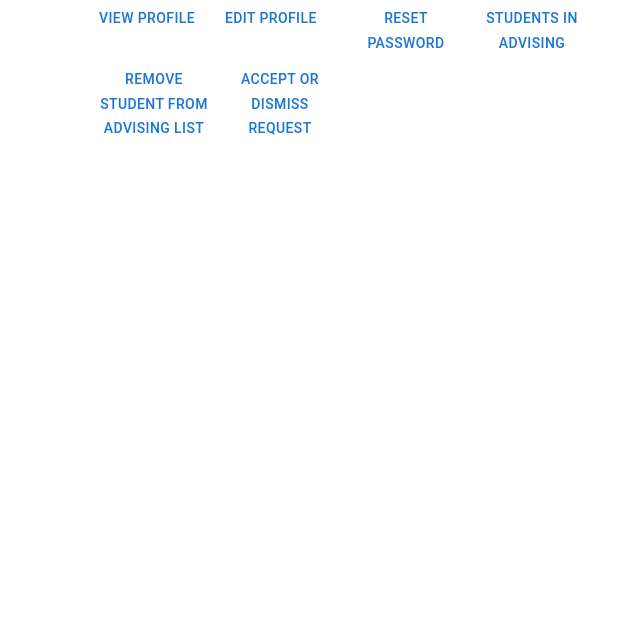
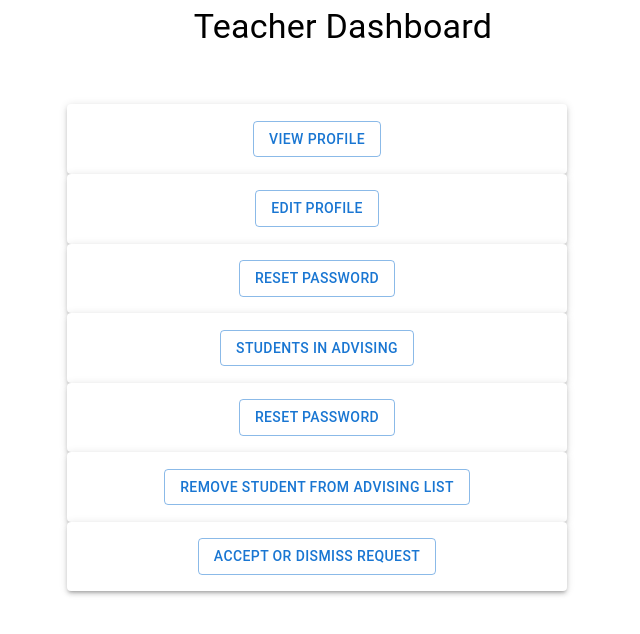
Before and after one commit to Kaabislam/Management_FrontEnd, a Next.js app: page /teacherdashboard in a window 1280 px wide. Shown: the top 634 px of the page, without its empty margins (297-937 px from the left). Built offline with nearby package versions, Linux system fonts and the light colour scheme.

Commit message:
add design on student and teacher dashboard

```diff
--- a/component/StudentDashboard/StudentDashboard.jsx
+++ b/component/StudentDashboard/StudentDashboard.jsx
@@ -36,7 +36,7 @@ export default function StudentDashBoard() {
     <>
     <Box>
       <Grid container sx={{justifyContent:"center",paddingBottom:"3%",paddingTop:"1%"}}>
-<Typography variant='h4'>Student Page</Typography>
+<Typography variant='h4'>Student Dashboard</Typography>
       </Grid>
     </Box>
     <Box  sx={{justifyContent:"center"}}>
--- a/component/TeacherDashboard/TeacherDashboard.jsx
+++ b/component/TeacherDashboard/TeacherDashboard.jsx
@@ -1,4 +1,4 @@
-import { Container, Typography, Button, Grid } from "@mui/material";
+import { Container, Typography, Button, Grid, Box, Paper } from "@mui/material";
 import { useRouter } from "next/router";
 
 export default function TeacherDashBoard() {
@@ -20,35 +20,75 @@ const handleDeactive=()=>{
     }
 
 
-  return (
-    <Container maxWidth="sm">
-      <Grid container>
-      <Grid xs={3}>
-<Button onClick={()=>handleAddstd()}>View Profile</Button>
-    </Grid>
-    <Grid xs={3}>
-    <Button onClick={()=>handleaddteacher()}>Edit Profile</Button>
-    </Grid>
-    <Grid xs={3}>
-    <Button onClick={()=>handleAllUser()}>Reset Password </Button>
-   </Grid>
+    const handleViewProfileStudent=()=>{
+        router.push('/viewProfileStudent');
+      }
+      const handleResetPasswordStudent=()=>{
+        router.push('/resetpasswordstudent');
+      }
 
-    <Grid xs={3}>
-    <Button onClick={()=>handleAcitve()}>Students In Advising</Button>
-    </Grid>
-
-    <Grid xs={3}>
-    <Button onClick={()=>handleAcitve()}>Remove Student From Advising List</Button>
-    </Grid>
-
-    <Grid xs={3}>
-    <Button onClick={()=>handleAcitve()}>Accept or Dismiss Request</Button>
-    </Grid>
+      const handleEditProfileStudent=()=>{
+        router.push('/editprofilestudent');
+      }
 
 
+  return (
+    <>
+    <Box>
+      <Grid container sx={{justifyContent:"center",paddingBottom:"0.3%",paddingTop:"1%"}}>
+<Typography variant='h4'>Teacher Dashboard</Typography>
+      </Grid>
+    </Box>
+    <Box  sx={{justifyContent:"center"}}>
+      <Grid container sx={{paddingTop:"10%"}}>
+      <Paper sx={{width:"500px" ,padding:"3%"}} elevation={3}>
+      <Grid container sx={{justifyContent:"center"}}>
+  <Button variant="outlined" onClick={()=>handleAddstd()}>View Profile</Button>
+  </Grid>
+  </Paper>
+  <Paper  sx={{width:"500px" ,padding:"3%"}} elevation={3}>
+    <Grid container  sx={{justifyContent:"center"}}>
+    <Button variant="outlined" onClick={()=>handleEditProfileStudent()}>Edit Profile</Button>
+    </Grid>
+    </Paper>
+    <Paper  sx={{width:"500px" ,padding:"3%"}}elevation={3}>
+    <Grid container sx={{justifyContent:"center"}}>
+    <Button variant="outlined" onClick={()=>handleAllUser()}>Reset Password</Button>
+   </Grid>
+   </Paper>
+
+   <Paper  sx={{width:"500px" ,padding:"3%"}}elevation={3}>
+    <Grid container sx={{justifyContent:"center"}}>
+    <Button variant="outlined" onClick={()=>handleAllUser()}>Students In Advising</Button>
+   </Grid>
+   </Paper>
+
+   <Paper  sx={{width:"500px" ,padding:"3%"}}elevation={3}>
+    <Grid container sx={{justifyContent:"center"}}>
+    <Button variant="outlined" onClick={()=>handleAllUser()}>Reset Password</Button>
+   </Grid>
+   </Paper>
+
+   <Paper  sx={{width:"500px" ,padding:"3%"}}elevation={3}>
+    <Grid container sx={{justifyContent:"center"}}>
+    <Button variant="outlined" onClick={()=>handleAllUser()}>Remove Student From Advising List</Button>
+   </Grid>
+   </Paper>
+
+   </Grid>
+   </Box>
+
+
+   <Grid container >
+   <Paper  sx={{width:"500px" ,padding:"3%"}} elevation={3}>
+    <Grid container sx={{justifyContent:"center"}}>
+    <Button variant="outlined" onClick={()=>handleAcitve()}>Accept or Dismiss Request</Button>
+      </Grid>
+      </Paper>
 
       </Grid>
 
-    </Container>
+      </>
+
   );
 }
```
Also changed, not shown: component/StudentDashboard/CreateStudentRequestIndex.jsx (added), component/StudentDashboard/RequestSentStudent.jsx (added), pages/createstudentrequest.js (added), pages/editpasswordstudent.js (added). Lines whose indentation alone changed are shown as unchanged.
